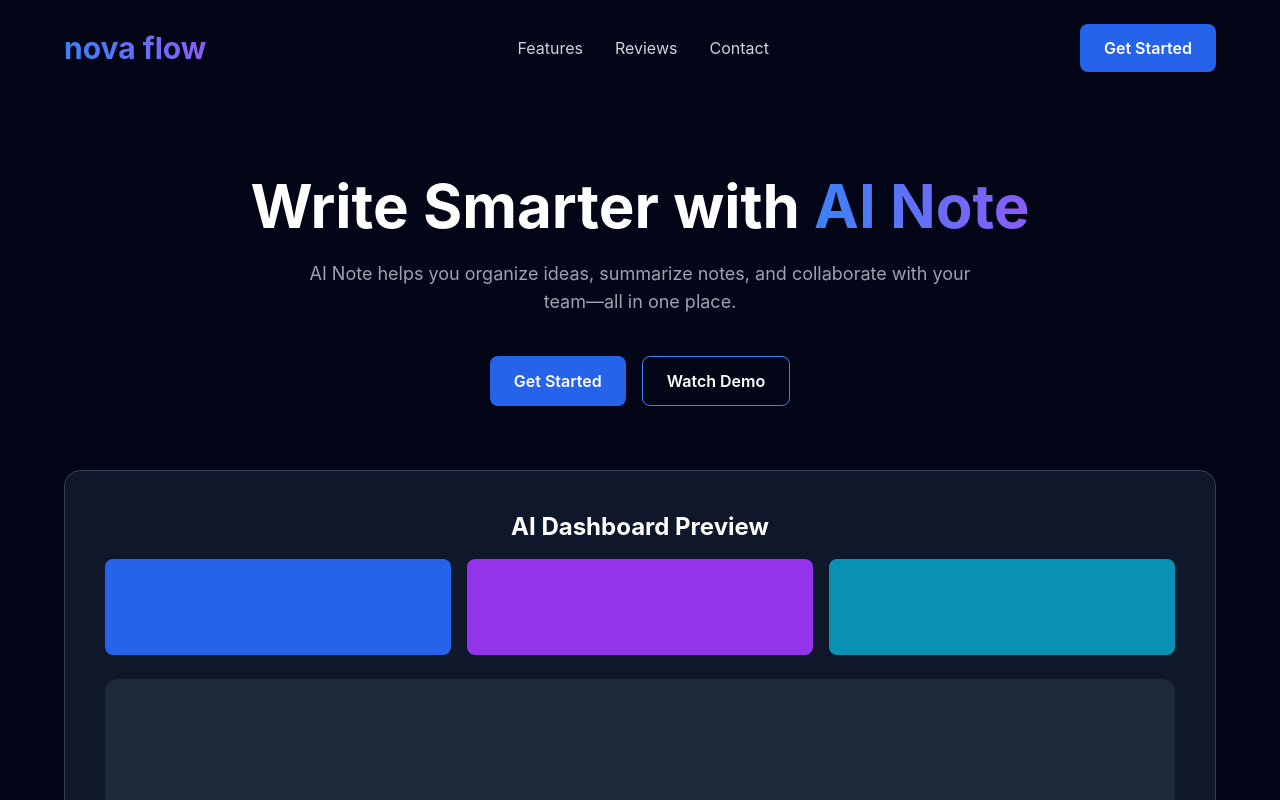
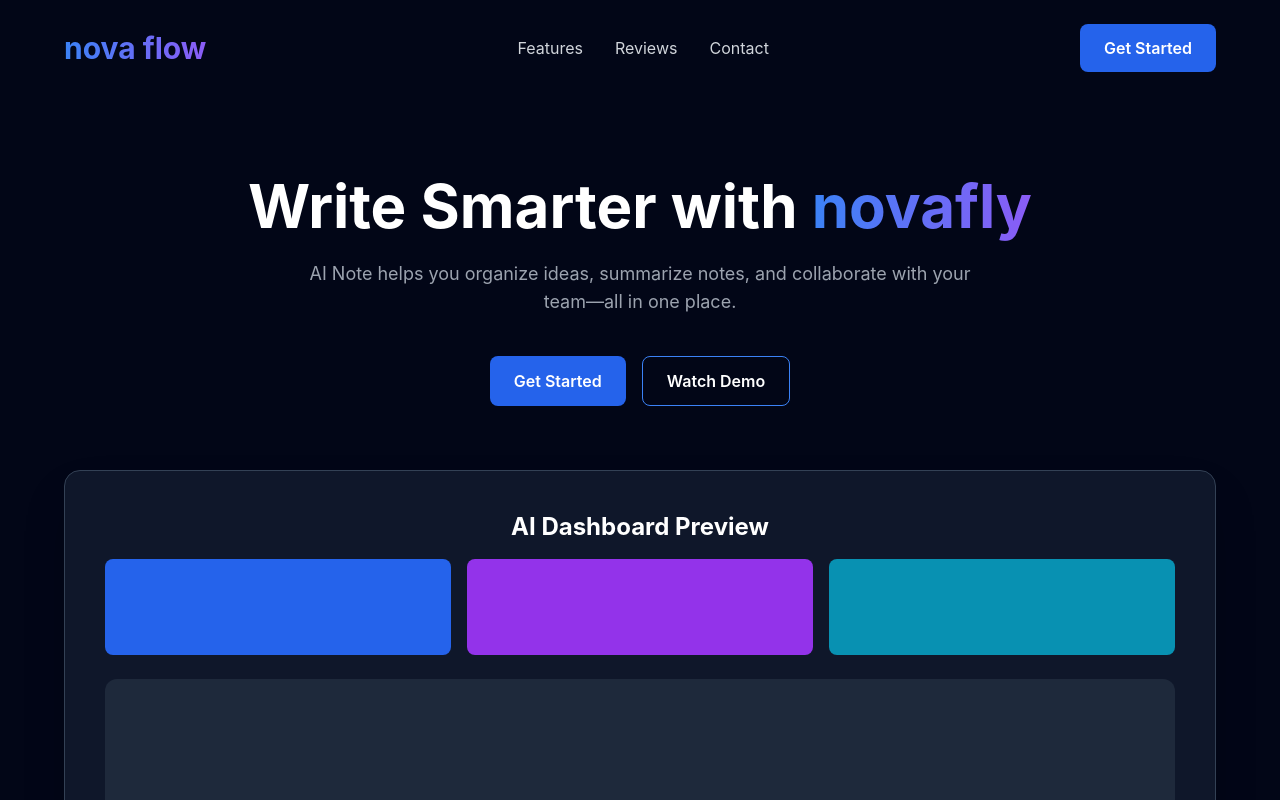
Before and after one commit to raja18054/Desktop-responsive-, a React (Vite) app: page / in a window 1280 px wide. Shown: the top 800 px of the page. Built offline with nearby package versions, Linux system fonts and the light colour scheme.

Commit message:
Update Hero component text from 'AI Note' to 'novafly'

```diff
--- a/src/components/Hero.jsx
+++ b/src/components/Hero.jsx
@@ -3,7 +3,7 @@ function Hero() {
     <section className="container py-20 text-center">
       <h1 className="text-5xl md:text-6xl font-bold leading-tight">
         Write Smarter with{" "}
-        <span className="gradient-text">AI Note</span>
+        <span className="gradient-text">novafly</span>
       </h1>
 
       <p className="text-gray-400 text-lg mt-6 max-w-2xl mx-auto">
```
